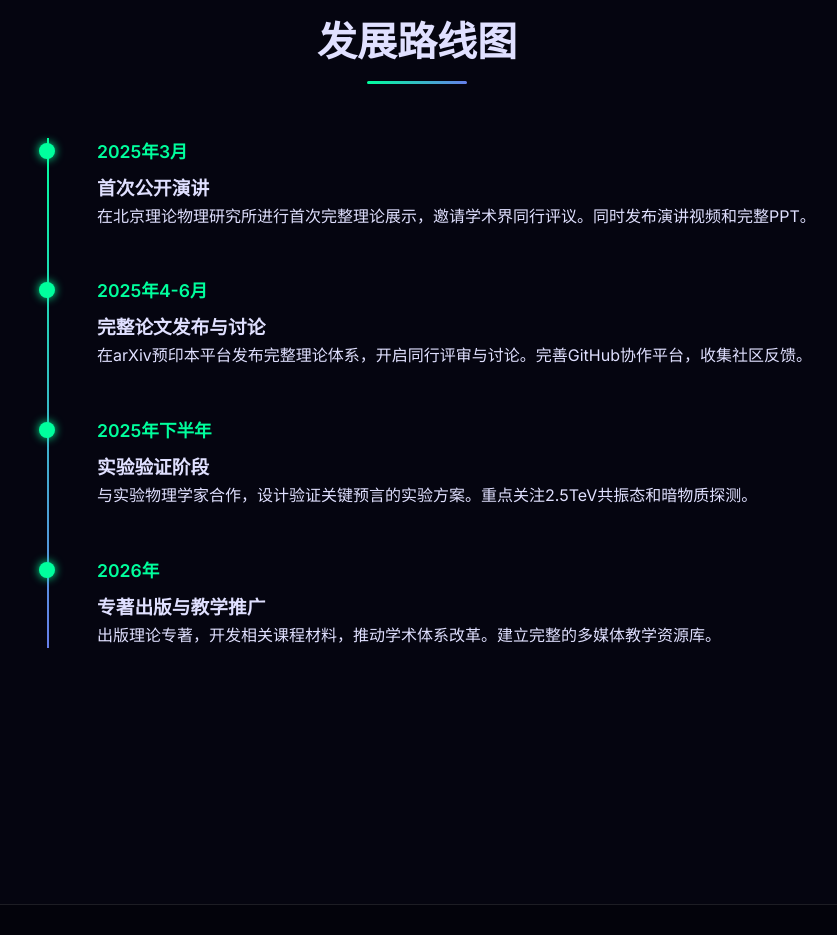
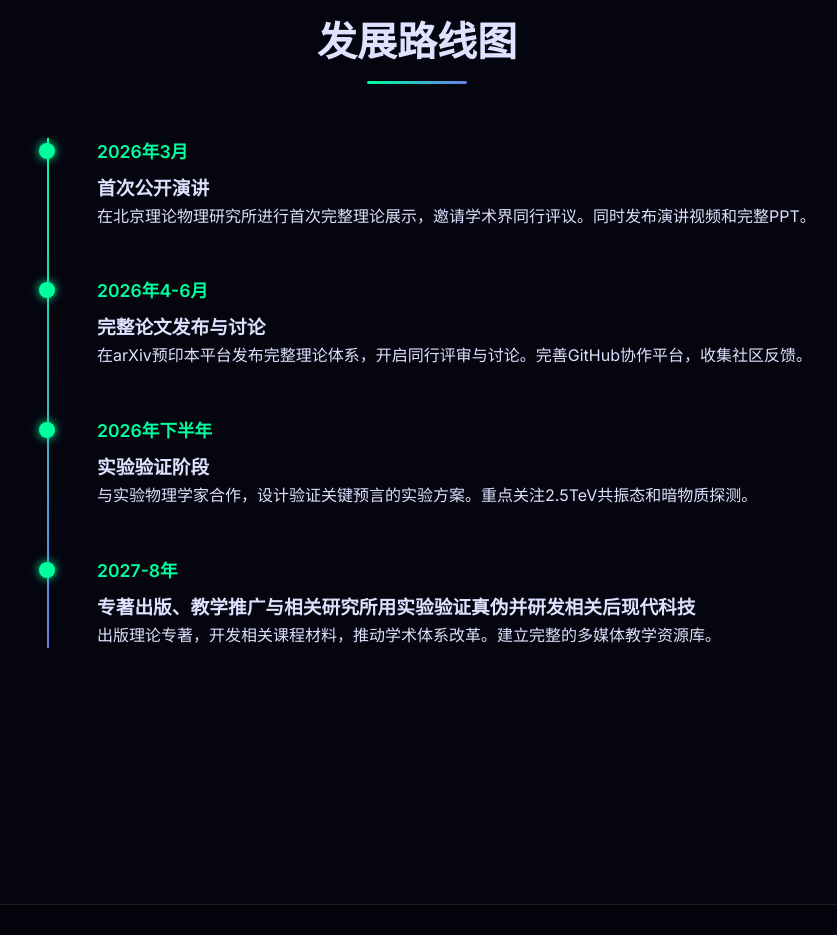
Before and after one commit to yohayi/geometry-string-map, a plain HTML site: page index.html in a window 1280 px wide. Shown: the part 4800-5735 px from the top of the page, without its empty margins (223-1060 px from the left). Drawn offline with nearby package versions, Linux system fonts and the light colour scheme; no server answers; animation ran at ten frames a second.

Commit message:
Update index.html

```diff
--- a/index.html
+++ b/index.html
@@ -1168,26 +1168,26 @@
         <h2 class="section-title fade-in">发展路线图</h2>
         <div class="timeline">
             <div class="timeline-item fade-in delay-1">
-                <div class="timeline-date">2025年3月</div>
+                <div class="timeline-date">2026年3月</div>
                 <h3>首次公开演讲</h3>
                 <p>在北京理论物理研究所进行首次完整理论展示，邀请学术界同行评议。同时发布演讲视频和完整PPT。</p>
             </div>
 
             <div class="timeline-item fade-in delay-2">
-                <div class="timeline-date">2025年4-6月</div>
+                <div class="timeline-date">2026年4-6月</div>
                 <h3>完整论文发布与讨论</h3>
                 <p>在arXiv预印本平台发布完整理论体系，开启同行评审与讨论。完善GitHub协作平台，收集社区反馈。</p>
             </div>
 
             <div class="timeline-item fade-in delay-3">
-                <div class="timeline-date">2025年下半年</div>
+                <div class="timeline-date">2026年下半年</div>
                 <h3>实验验证阶段</h3>
                 <p>与实验物理学家合作，设计验证关键预言的实验方案。重点关注2.5TeV共振态和暗物质探测。</p>
             </div>
 
             <div class="timeline-item fade-in delay-4">
-                <div class="timeline-date">2026年</div>
-                <h3>专著出版与教学推广</h3>
+                <div class="timeline-date">2027-8年</div>
+                <h3>专著出版、教学推广与相关研究所用实验验证真伪并研发相关后现代科技</h3>
                 <p>出版理论专著，开发相关课程材料，推动学术体系改革。建立完整的多媒体教学资源库。</p>
             </div>
         </div>
```
